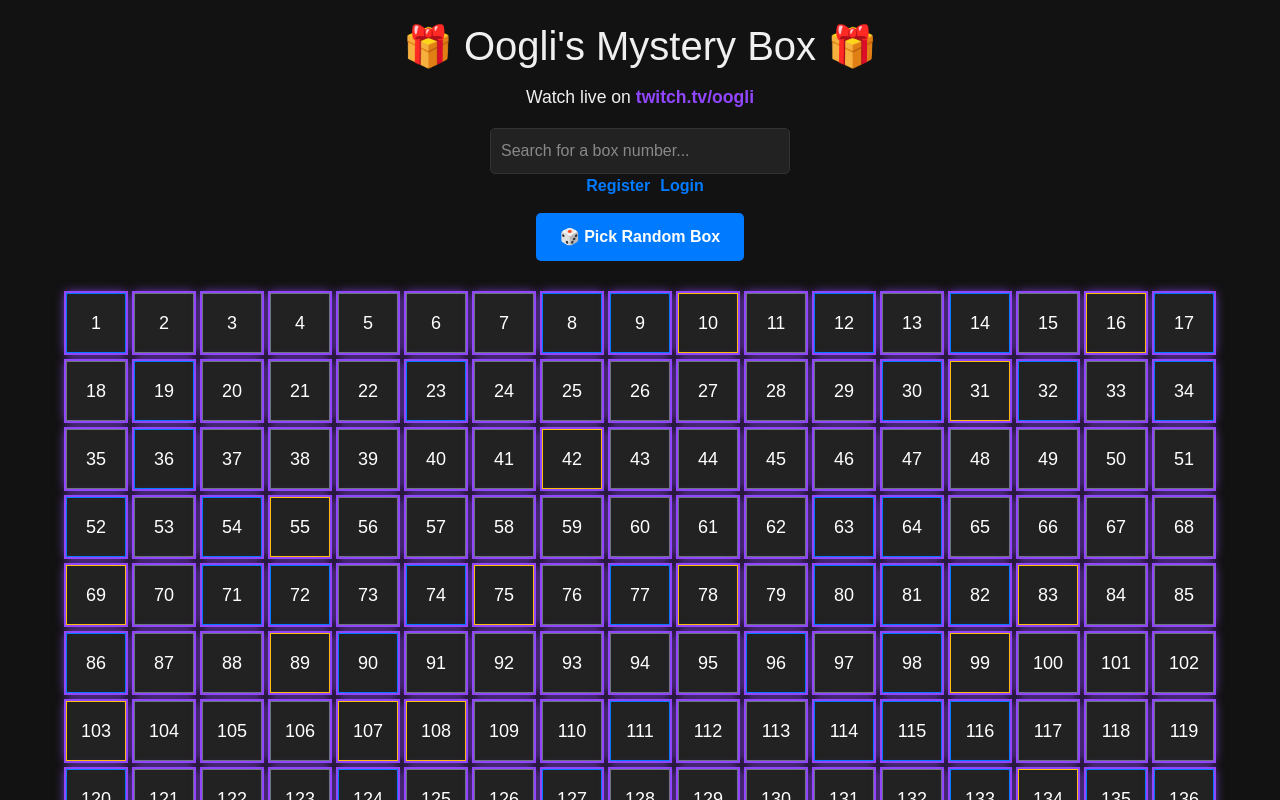
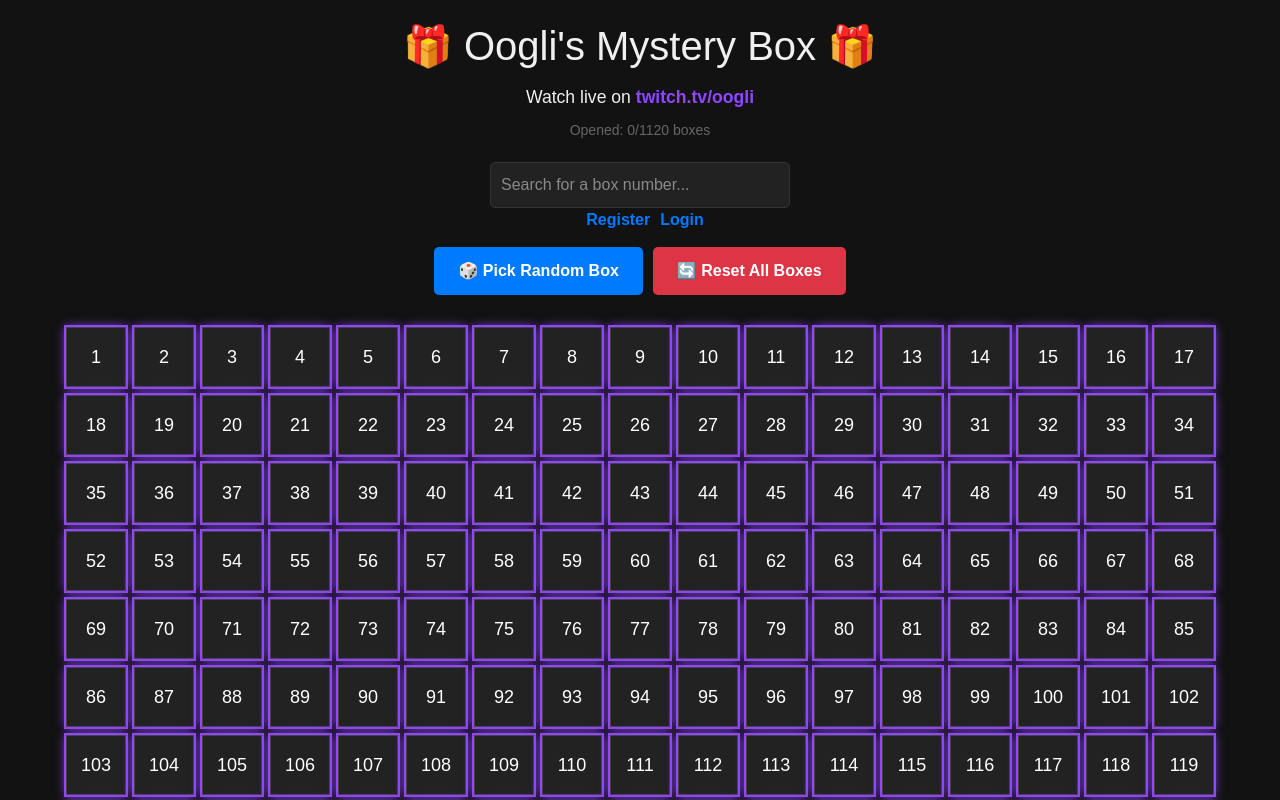
Before and after one commit to mehansri/TwitchPrize, a Next.js app: page /prize in a window 1280 px wide. Shown: the top 800 px of the page. Built offline with nearby package versions, Linux system fonts and the light colour scheme.

Commit message:
prize logic and storage

```diff
--- a/src/app/prize/page.tsx
+++ b/src/app/prize/page.tsx
@@ -3,39 +3,88 @@
 import { useState, useEffect, useRef } from "react";
 import { gsap } from "gsap";
 
+// 🎁 Define your prize pool with counts (odds still apply)
+const prizePool = [
+  { prize: "Unified Minds Booster Box", count: 1, value: 120 },
+  { prize: "151 UPC", count: 1, value: 100 },
+  { prize: "151 ETB", count: 1, value: 50 },
+  { prize: "Random Pack", count: 120, value: 5 },
+  { prize: "Random Single (Low-tier)", count: 500, value: 2 },
+  { prize: "Random Single (Mid-tier)", count: 20, value: 15 },
+  { prize: "Random Single (High-tier)", count: 12, value: 35 },
+  { prize: "Spin Punishment Wheel", count: 110, value: 0 },
+  { prize: "Vintage Card Bundle", count: 20, value: 40 },
+  { prize: "Magic Booster Pack", count: 20, value: 5 },
+  { prize: "Next Box 50% Off", count: 40, value: 0 },
+  { prize: "Womp Womp", count: 160, value: 0 },
+  { prize: "Gem Depo (Boxed)", count: 50, value: 25 },
+  { prize: "Random Slab", count: 25, value: 30 },
+  { prize: "Random Pokémon Merch (Pick)", count: 20, value: 20 },
+  { prize: "Custom Pokémon Art", count: 20, value: 15 },
+];
+
+// 🔀 Generate 1000 shuffled boxes
+function generateBoxes() {
+  let allPrizes: { prize: string; value: number; opened: boolean }[] = [];
+
+  prizePool.forEach((item) => {
+    for (let i = 0; i < item.count; i++) {
+      allPrizes.push({ prize: item.prize, value: item.value, opened: false });
+    }
+  });
+
+  // Fisher-Yates shuffle
+  for (let i = allPrizes.length - 1; i > 0; i--) {
+    const j = Math.floor(Math.random() * (i + 1));
+    [allPrizes[i], allPrizes[j]] = [allPrizes[j], allPrizes[i]];
+  }
+
+  // Map into object {1..1000}
+  const boxMap: { [key: number]: { prize: string; value: number; opened: boolean } } = {};
+  allPrizes.forEach((prize, idx) => {
+    boxMap[idx + 1] = prize;
+  });
+
+  return boxMap;
+}
+
+// 📦 Load boxes from localStorage or generate new ones
+function loadBoxesFromStorage() {
+  if (typeof window === "undefined") return {};
+
+  const stored = localStorage.getItem('mysteryBoxes');
+  if (stored) {
+    try {
+      return JSON.parse(stored);
+    } catch (error) {
+      console.error('Error parsing stored boxes:', error);
+      return generateBoxes();
+    }
+  }
+  return generateBoxes();
+}
+
+// 💾 Save boxes to localStorage
+function saveBoxesToStorage(boxes: { [key: number]: { prize: string; value: number; opened: boolean } }) {
+  if (typeof window === "undefined") return;
+  localStorage.setItem('mysteryBoxes', JSON.stringify(boxes));
+}
+
 export default function Home() {
   const [boxes, setBoxes] = useState<{ [key: number]: { prize: string; value: number; opened: boolean } }>({});
   const [searchTerm, setSearchTerm] = useState("");
-
   const [revealedPrize, setRevealedPrize] = useState<{ prize: string; value: number } | null>(null);
   const modalRef = useRef(null);
 
   useEffect(() => {
-    if (typeof window !== "undefined") {
-      const initialBoxes: { [key: number]: { prize: string; value: number; opened: boolean } } = {};
-      for (let i = 1; i <= 1000; i++) {
-        initialBoxes[i] = {
-          prize: `Prize ${i}`,
-          value: Math.floor(Math.random() * 100) + 1,
-          opened: false,
-        };
-      }
-      setBoxes(initialBoxes);
-    }
+    const loadedBoxes = loadBoxesFromStorage();
+    setBoxes(loadedBoxes);
   }, []);
 
-  const getPrizeTier = (value: number) => {
-    if (value > 90) return "high";
-    if (value > 60) return "medium";
-    return "low";
-  };
-
   const revealBox = (boxNum: number) => {
-    if (boxes[boxNum].opened) return;
+    if (boxes[boxNum].opened) return; // prevent duplicate pick
 
     const prizeData = boxes[boxNum];
-    const tier = getPrizeTier(prizeData.value);
-
     setRevealedPrize(prizeData);
 
     const boxElement = document.querySelector(`[data-box-num='${boxNum}']`);
@@ -48,33 +97,26 @@
           const newBoxes = { ...boxes };
           newBoxes[boxNum].opened = true;
           setBoxes(newBoxes);
+          saveBoxesToStorage(newBoxes); // Save to localStorage
           gsap.to(modalRef.current, { duration: 0.5, autoAlpha: 1 });
         },
       });
     }
-    const audio = new Audio(`/assets/sounds/${tier}.mp3`);
-    audio.play();
   };
 
   const pickRandomBox = () => {
-    // Get all unopened boxes
-    const unopenedBoxes = Object.keys(boxes).filter(boxNum => !boxes[parseInt(boxNum)].opened);
-
+    const unopenedBoxes = Object.keys(boxes).filter((boxNum) => !boxes[parseInt(boxNum)].opened);
     if (unopenedBoxes.length === 0) {
       alert("All boxes have been opened!");
       return;
     }
 
-    // Pick a random unopened box
     const randomIndex = Math.floor(Math.random() * unopenedBoxes.length);
     const randomBoxNum = parseInt(unopenedBoxes[randomIndex]);
 
-    // Scroll to the random box
     const boxElement = document.querySelector(`[data-box-num='${randomBoxNum}']`);
     if (boxElement) {
       boxElement.scrollIntoView({ behavior: "smooth", block: "center" });
-
-      // Add a brief highlight effect
       gsap.to(boxElement, {
         duration: 0.3,
         scale: 1.3,
@@ -82,10 +124,17 @@
         repeat: 2,
         yoyo: true,
         onComplete: () => {
-          // Reveal the box after the highlight effect
           revealBox(randomBoxNum);
+        },
+      });
     }
-      });
+  };
+
+  const resetBoxes = () => {
+    if (confirm("Are you sure you want to reset all boxes? This will clear all opened prizes.")) {
+      const newBoxes = generateBoxes();
+      setBoxes(newBoxes);
+      saveBoxesToStorage(newBoxes);
     }
   };
 
@@ -110,13 +159,25 @@
     }
   };
 
+  // Count opened boxes for display
+  const openedCount = Object.values(boxes).filter(box => box.opened).length;
+  const totalBoxes = Object.keys(boxes).length;
+
   return (
     <>
       <header>
         <h1>🎁 Oogli&apos;s Mystery Box 🎁</h1>
         <p>
-          Watch live on <a href="https://twitch.tv/oogli" target="_blank" rel="noreferrer">twitch.tv/oogli</a>
+          Watch live on{" "}
+          <a href="https://twitch.tv/oogli" target="_blank" rel="noreferrer">
+            twitch.tv/oogli
+          </a>
         </p>
+        <div style={{ marginBottom: "10px" }}>
+          <span style={{ color: "#666", fontSize: "14px" }}>
+            Opened: {openedCount}/{totalBoxes} boxes
+          </span>
+        </div>
         <input
           type="text"
           id="searchBox"
@@ -125,29 +186,53 @@
           onChange={handleSearchChange}
         />
         <nav>
-          <a href="/register" style={{ marginLeft: '10px', color: '#007bff' }}>Register</a>
-          <a href="/login" style={{ marginLeft: '10px', color: '#007bff' }}>Login</a>
+          <a href="/register" style={{ marginLeft: "10px", color: "#007bff" }}>
+            Register
+          </a>
+          <a href="/login" style={{ marginLeft: "10px", color: "#007bff" }}>
+            Login
+          </a>
         </nav>
+        <div style={{ marginTop: "15px", display: "flex", gap: "10px", justifyContent: "center" }}>
           <button
             onClick={pickRandomBox}
             style={{
-            marginTop: '15px',
-            padding: '12px 24px',
-            fontSize: '16px',
-            backgroundColor: '#007bff',
-            color: 'white',
-            border: 'none',
-            borderRadius: '5px',
-            cursor: 'pointer',
-            fontWeight: 'bold',
-            transition: 'background-color 0.2s ease-in-out'
+              padding: "12px 24px",
+              fontSize: "16px",
+              backgroundColor: "#007bff",
+              color: "white",
+              border: "none",
+              borderRadius: "5px",
+              cursor: "pointer",
+              fontWeight: "bold",
+              transition: "background-color 0.2s ease-in-out",
             }}
-          onMouseOver={(e) => e.currentTarget.style.backgroundColor = '#0056b3'}
-          onMouseOut={(e) => e.currentTarget.style.backgroundColor = '#007bff'}
+            onMouseOver={(e) => (e.currentTarget.style.backgroundColor = "#0056b3")}
+            onMouseOut={(e) => (e.currentTarget.style.backgroundColor = "#007bff")}
           >
             🎲 Pick Random Box
           </button>
+          <button
+            onClick={resetBoxes}
+            style={{
+              padding: "12px 24px",
+              fontSize: "16px",
+              backgroundColor: "#dc3545",
+              color: "white",
+              border: "none",
+              borderRadius: "5px",
+              cursor: "pointer",
+              fontWeight: "bold",
+              transition: "background-color 0.2s ease-in-out",
+            }}
+            onMouseOver={(e) => (e.currentTarget.style.backgroundColor = "#c82333")}
+            onMouseOut={(e) => (e.currentTarget.style.backgroundColor = "#dc3545")}
+          >
+            🔄 Reset All Boxes
+          </button>
+        </div>
       </header>
+
       <main id="boxGrid">
         {Object.keys(boxes).map((boxNumStr) => {
           const boxNum = parseInt(boxNumStr);
@@ -156,7 +241,7 @@
           return (
             <div
               key={boxNum}
-              className={`box ${box.opened ? "opened" : ""} ${getPrizeTier(box.value)}`}
+              className={`box ${box.opened ? "opened" : ""}`}
               data-box-num={boxNum}
               onClick={() => revealBox(boxNum)}
               style={{
@@ -169,17 +254,21 @@
           );
         })}
       </main>
+
+      {/* 🎉 Modal now only shows prize name */}
       <div id="prizeModal" ref={modalRef}>
         {revealedPrize && (
           <div className="modal-content">
-            <span className="close" onClick={closeModal}>&times;</span>
+            <span className="close" onClick={closeModal}>
+              &times;
+            </span>
             <h2>Congratulations!</h2>
             <p>You&apos;ve won:</p>
             <p className="prize-name">{revealedPrize.prize}</p>
-            <p className="prize-value">Value: {revealedPrize.value}</p>
           </div>
         )}
       </div>
+
       <aside id="chatEmbed">
         <iframe
           src="https://www.twitch.tv/embed/oogli/chat?parent=twitch-prize.vercel.app"
```
Lines whose indentation alone changed are shown as unchanged.
